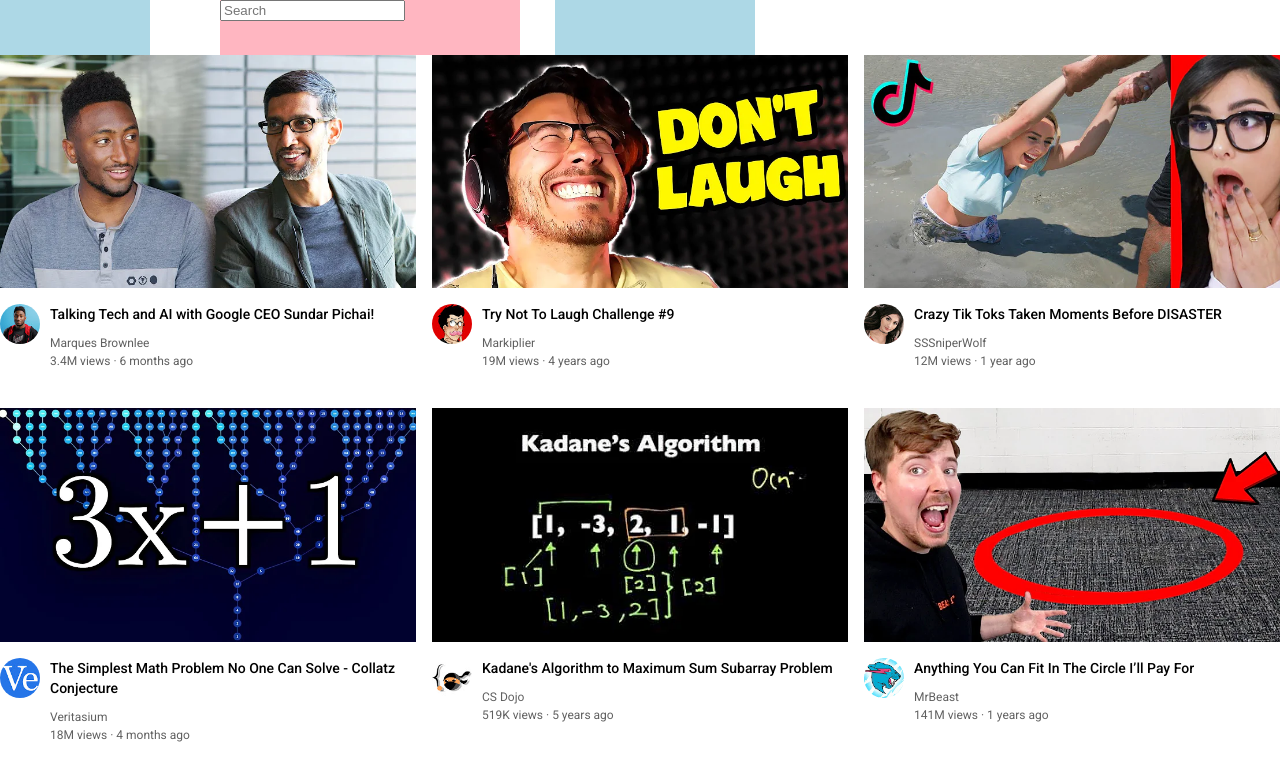
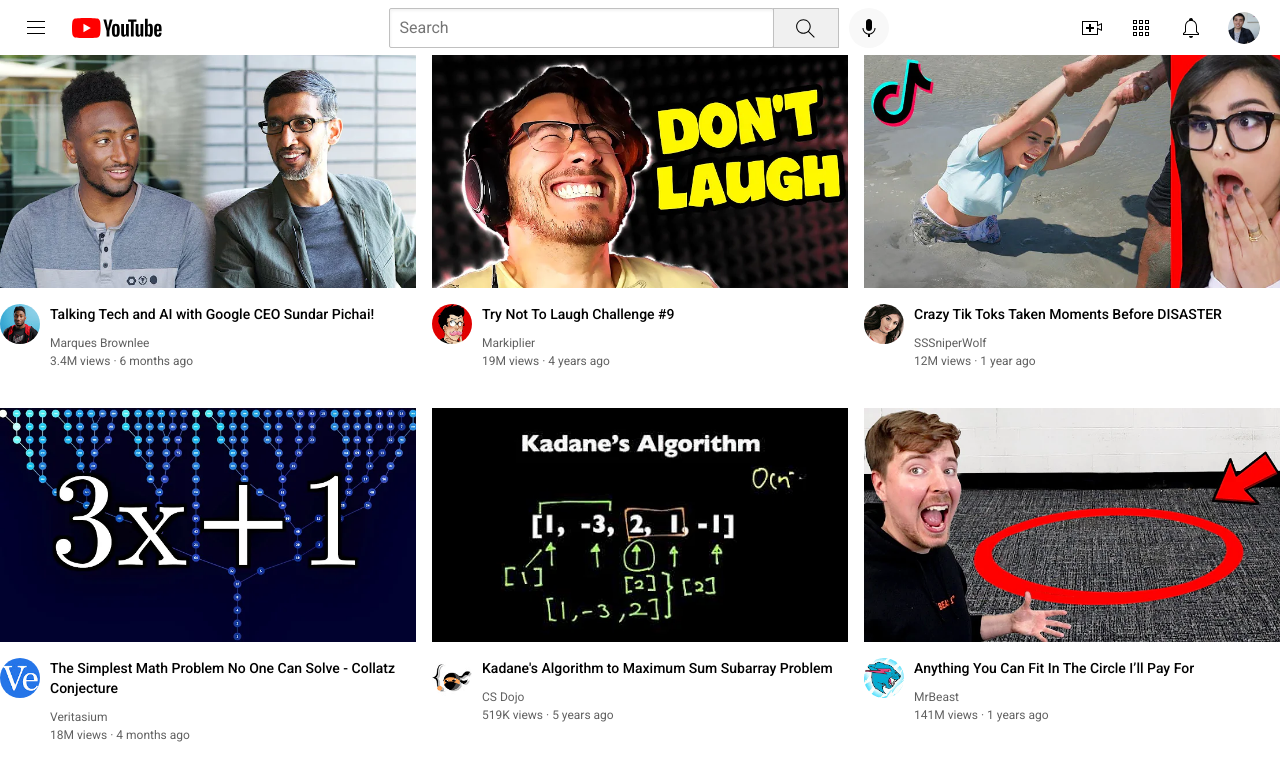
Before and after one commit to hannanrazzaghi/Youtube-Using-HTML-and-CSS, a plain HTML site: page index.html in a window 1280 px wide. Drawn offline with Linux system fonts and the light colour scheme.

Commit message:
finishing the header

```diff
--- a/index.html
+++ b/index.html
@@ -15,11 +15,33 @@
   </head>
   <body>
     <div class="header">
-      <div class="left-section"></div>
+      <div class="left-section">
+        <img class="hamburger-menu" src="icons/hamburger-menu.svg" alt="" />
+        <img class="youtube-logo" src="icons/youtube-logo.svg" alt="" />
+      </div>
       <div class="middle-section">
         <input class="search-bar" type="text" placeholder="Search" />
+        <button class="search-button">
+          <img class="search-icon" src="icons/search.svg" alt="" />
+        </button>
+        <button class="voice-search-button">
+          <img
+            class="voice-search-icon"
+            src="icons/voice-search-icon.svg"
+            alt=""
+          />
+        </button>
       </div>
-      <div class="right-section"></div>
+      <div class="right-section">
+        <img class="upload-icon" src="icons/upload.svg" alt="" />
+        <img class="youtube-apps-icon" src="icons/youtube-apps.svg" alt="" />
+        <img class="notifications-icon" src="icons/notifications.svg" alt="" />
+        <img
+          class="current-user-picture"
+          src="profile pic/my-channel.jpeg"
+          alt=""
+        />
+      </div>
     </div>
 
     <div class="video-grid">
--- a/styles/header.css
+++ b/styles/header.css
@@ -2,22 +2,97 @@
   height: 55px;
   display: flex;
   flex-direction: row;
+  justify-content: space-between;
 }
 
 .left-section {
-  background-color: lightblue;
-  width: 150px;
+  display: flex;
+  align-items: center;
 }
 
+.hamburger-menu {
+  height: 24px;
+  margin-left: 24px;
+  margin-right: 24px;
+}
+
+.youtube-logo {
+  height: 20px;
+}
 .middle-section {
-  background-color: lightpink;
   flex: 1;
   margin-left: 70px;
   margin-right: 35px;
-  max-width: 300px;
+  max-width: 500px;
+  display: flex;
+  align-items: center;
 }
 
+.search-bar {
+  flex: 1;
+  height: 36px;
+  padding-left: 10px;
+  font-size: 16px;
+  border-width: 1px;
+  border-style: solid;
+  border-color: rgb(192, 192, 192);
+  border-radius: 2px;
+  box-shadow: inset 1px 2px 3px rgba(0, 0, 0, 0.05);
+}
+
+.search-bar::placeholder {
+  font-family: Roboto, Arial;
+  font-size: 16px;
+}
+
+.search-button {
+  height: 40px;
+  width: 66px;
+  background-color: rgb(240, 240, 240);
+  border-width: 1px;
+  border-style: solid;
+  border-color: rgb(192, 192, 192);
+  margin-left: -1px;
+  margin-right: 10px;
+}
+
+.search-icon {
+  height: 25px;
+  margin-top: 4px;
+}
+.voice-search-button {
+  height: 40px;
+  width: 40px;
+  border-radius: 20px;
+  border: none;
+  background-color: rgb(248, 248, 248);
+}
+
+.voice-search-icon {
+  height: 24px;
+  margin-top: 4px;
+}
 .right-section {
-  background-color: lightblue;
-  width: 200px;
+  width: 180px;
+  margin-right: 20px;
+  display: flex;
+  align-items: center;
+  justify-content: space-between;
 }
+
+.upload-icon {
+  height: 24px;
+}
+
+.youtube-apps-icon {
+  height: 24px;
+}
+
+.notifications-icon {
+  height: 24px;
+}
+
+.current-user-picture {
+  height: 32px;
+  border-radius: 16px;
+}
```
Also changed, not shown: icons/hamburger-menu.svg (added), icons/notifications.svg (added), icons/search.svg (added), icons/upload.svg (added), icons/voice-search-icon.svg (added), icons/youtube-apps.svg (added), icons/youtube-logo.svg (added), profile pic/my-channel.jpeg (added).
